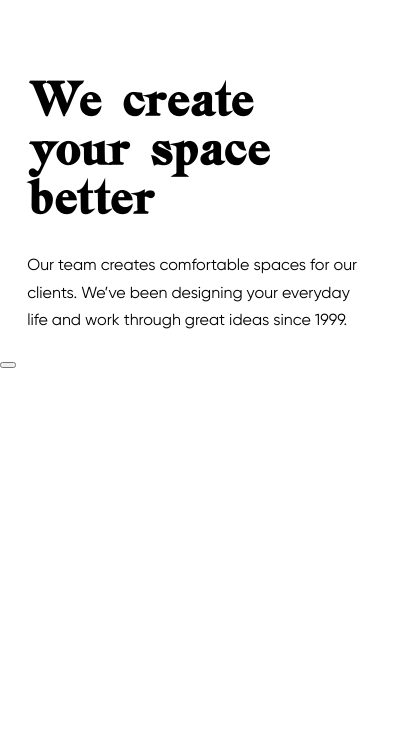
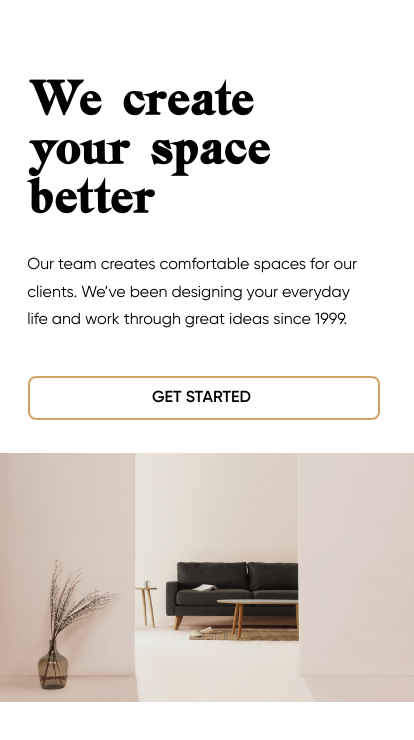
Before and after one commit to marcorange/idStudio-landing-page, a plain HTML site: page index.html in a window 390 px wide. Shown: the part 96-836 px from the top of the page, 414 px wide, since content can reach past the window. Drawn offline with Linux system fonts and the light colour scheme.

Commit message:
title mobile

```diff
--- a/index.html
+++ b/index.html
@@ -20,9 +20,14 @@
                 <!-- <div class="hamburger"></div> -->
             </nav>
             <div class="title">
-                <h1>We create your space better</h1>
-                <p>Our team creates comfortable spaces for our clients. We’ve been designing your everyday life and work through great ideas since 1999.</p>
-                <button></button>
+                <h1 class="title-heading">We create your space better</h1>
+                <p>
+                    Our team creates comfortable spaces for our clients. We’ve
+                    been designing your everyday life and work through great
+                    ideas since 1999.
+                </p>
+                <button class="get-started">GET STARTED</button>
+                <img src="design/title-img.png" scr="title-img" />
             </div>
         </section>
     </body>
--- a/styles.css
+++ b/styles.css
@@ -5,7 +5,7 @@ body {
 }
 
 h1 {
-    padding: 81px 1.85rem 12px;
+    padding: 5rem 1.85rem 12px;
     /* margin: 0 ??? */
     margin: 0;
 
@@ -31,13 +31,31 @@ p {
     max-width: 136.47px;
 }
 
+.get-started {
+    margin: 1.6rem 1.75rem 2rem;
+    padding-left: 1px;
+    font-family: "GilroySemiBold";
+    font-size: 16px;
+    font-weight: 400;
+    width: 22rem;
+    height: 2.75rem;
+    background-color: white;
+    border-radius: 8px;
+    border: 2.5px solid #d3a265;
+}
+
 /* FONTS */
 @font-face {
     font-family: "BNChester";
-    src: url("fonts/BNChesterRegular.woff") format('woff');
+    src: url("fonts/BNChesterRegular.woff") format("woff");
 }
 
 @font-face {
     font-family: "Gilroy";
-    src: url("fonts/GilroyRegular.woff") format('woff');
+    src: url("fonts/GilroyRegular.woff") format("woff");
 }
+
+@font-face {
+    font-family: "GilroySemiBold";
+    src: url("fonts/GilroySemiBold.woff") format("woff");
+}
```
Also changed, not shown: design/title-img-big.png (added), design/title-img.png (added), 1 other file.
